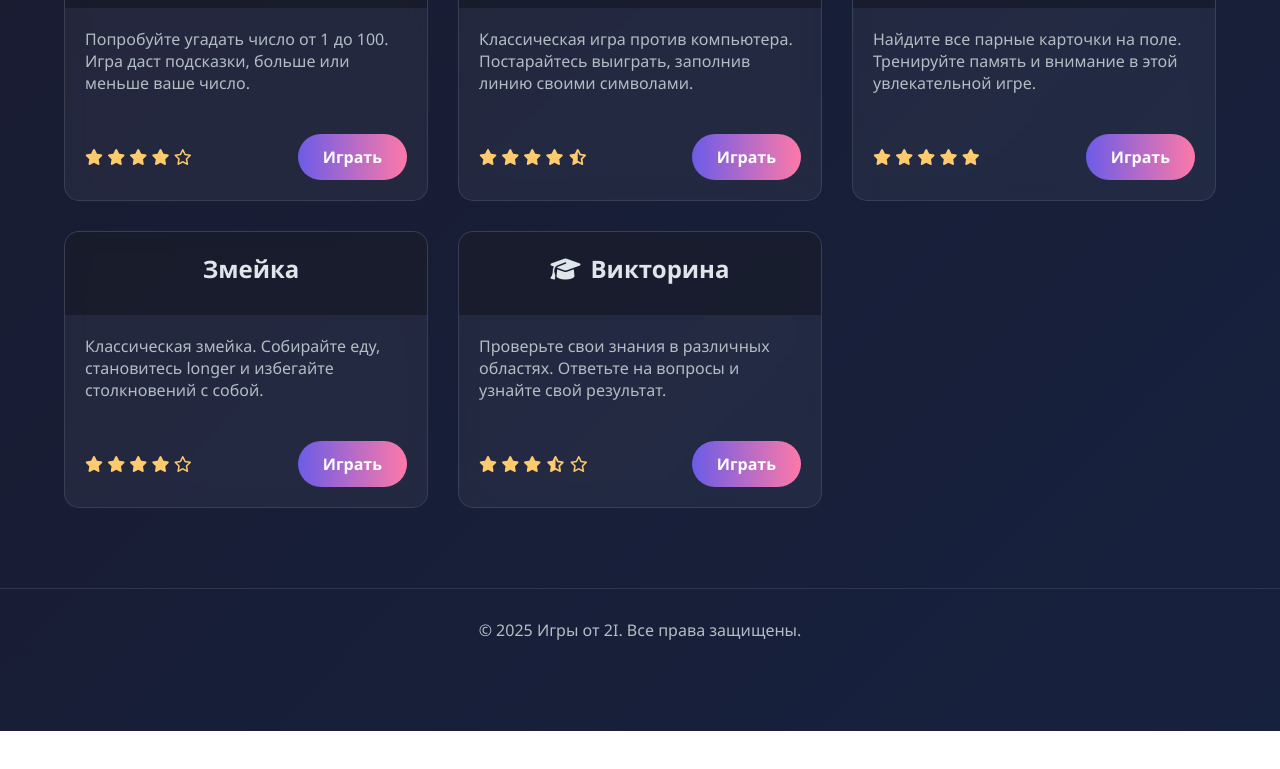
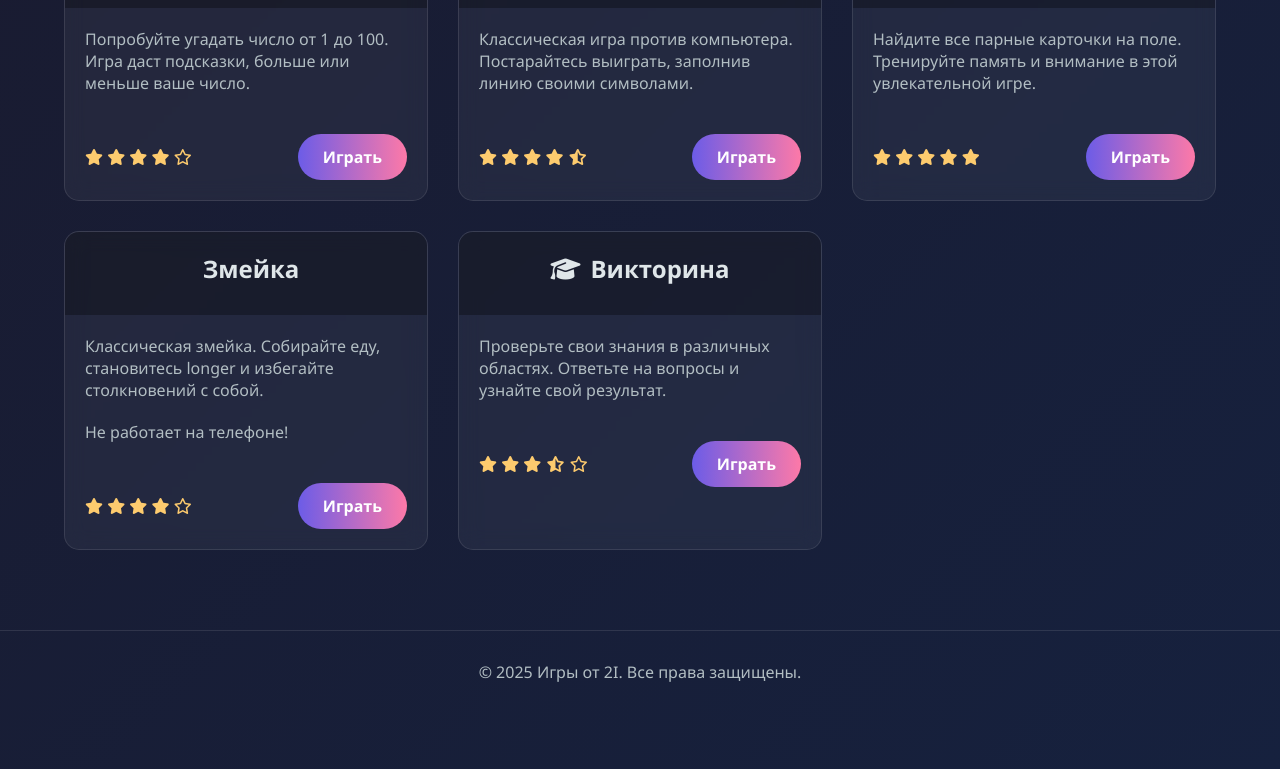
Before and after one commit to nesoqiton/TwoNEGames.com, a plain HTML site: page index.html in a window 1280 px wide. Shown: the part 620-1389 px from the top of the page. Before the commit the page ends 1351 px from the top, so only its background shows below. Drawn offline with Linux system fonts and the light colour scheme.

Commit message:
Update index.html

```diff
--- a/index.html
+++ b/index.html
@@ -590,6 +590,7 @@
             </div>
             <div class="game-card-body">
                 <p>Классическая змейка. Собирайте еду, становитесь longer и избегайте столкновений с собой.</p>
+                <p>Не работает на телефоне!</p>
             </div>
             <div class="game-card-footer">
                 <div class="game-rating">
@@ -1281,4 +1282,5 @@
         };
     </script>
 </body>
+
 </html>
```
